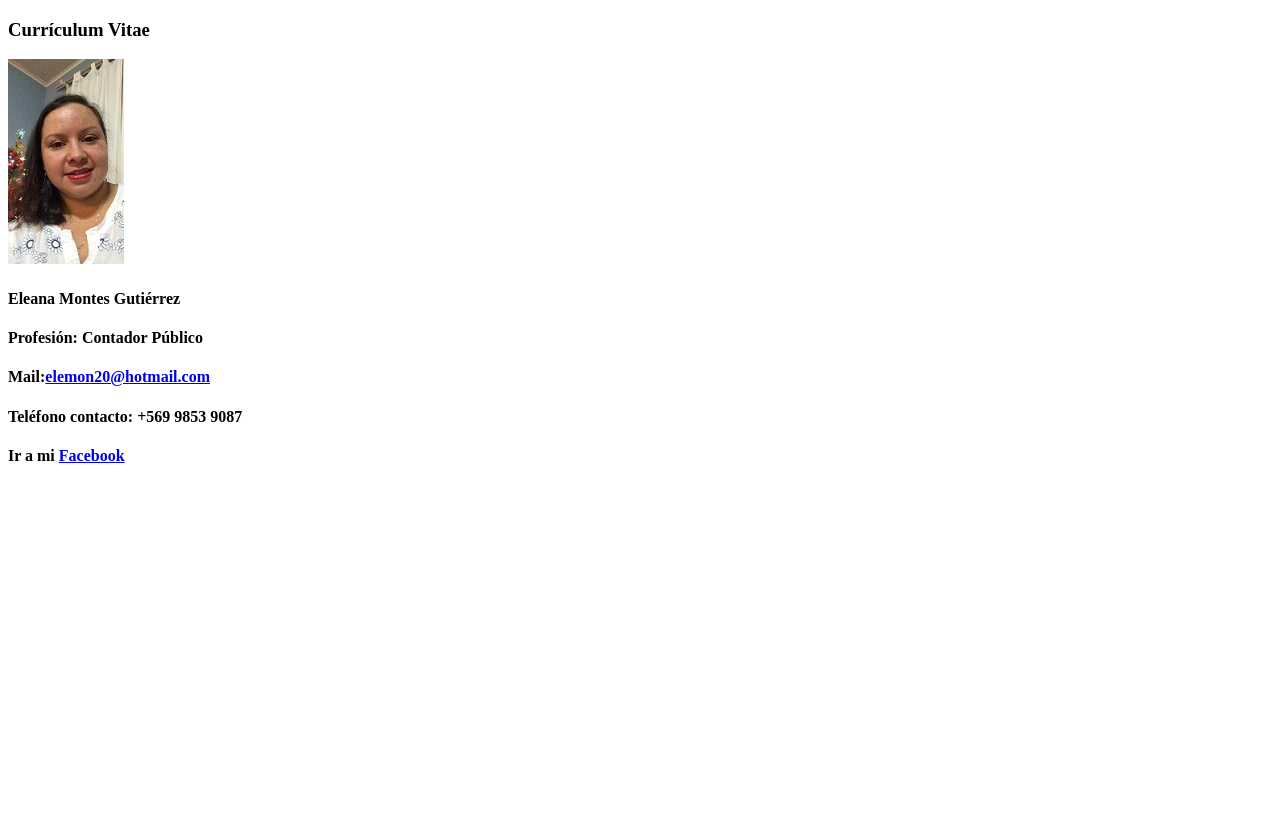
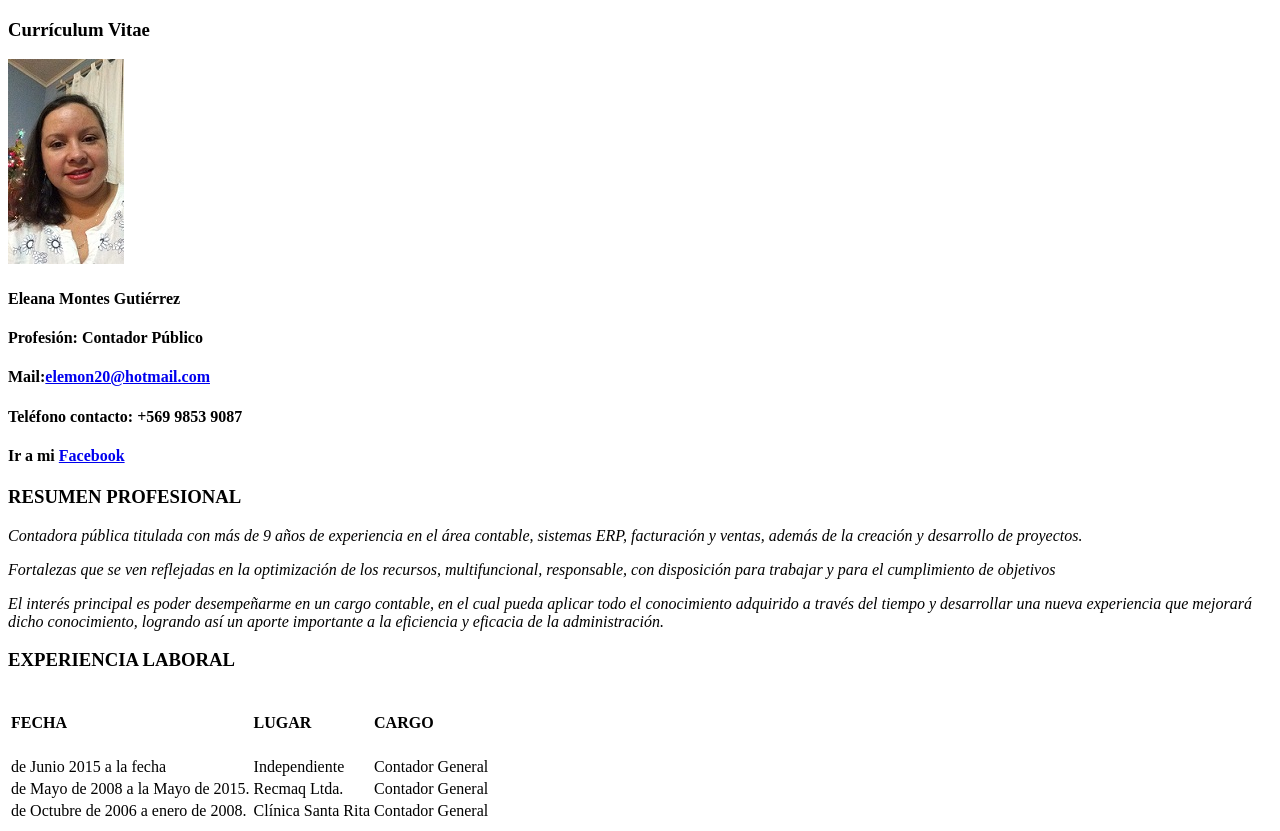
Before and after one commit to elemon20/experiencia2, a plain HTML site: page index.html in a window 1280 px wide. Before the commit the page ends 800 px from the top, so only its background shows below. Drawn offline with Linux system fonts and the light colour scheme.

Commit message:
experiencia-laboral

```diff
--- a/index.html
+++ b/index.html
@@ -1,6 +1,7 @@
 <!DOCTYPE html>
 <html>
 <head>
+	<meta charset="utf-8">
 	<title>CV Eleana</title>
 </head>
 <body>
@@ -13,5 +14,18 @@
 	<h4>Teléfono contacto: +569 9853 9087</h4>
 	<h4>Ir a mi <a href="http://www.facebook.com">Facebook</a></h4>
 
+	<h3>RESUMEN PROFESIONAL</h3>
+
+	<p><i>Contadora pública titulada con más de 9 años de experiencia en el área contable, sistemas ERP, facturación y ventas, además de la creación y desarrollo de proyectos.</i></p>
+
+<p><i>Fortalezas que se ven reflejadas en la optimización  de los recursos, multifuncional, responsable, con disposición para trabajar y para el cumplimiento de objetivos</i></p>
+
+<p><i>El interés principal es poder desempeñarme en un cargo contable, en el cual pueda aplicar todo el conocimiento adquirido a través del tiempo y desarrollar una nueva experiencia que mejorará dicho conocimiento, logrando así un aporte importante a la eficiencia y eficacia de la administración.
+</i></p>
+
+<h3>EXPERIENCIA LABORAL</h3>
+
+<table><tr><td><h4>FECHA</h4></td><td><h4>LUGAR</h4></td><td><h4>CARGO</h4></td></tr><tr><td>de Junio 2015 a la fecha</td><TD>Independiente</TD><td>Contador General</td></tr><tr><td>de Mayo de 2008 a la Mayo de 2015.</td><td>Recmaq Ltda.</td><td>Contador General</td></tr><tr><td>de Octubre de 2006 a enero de 2008.</td><td>Clínica Santa Rita</td><td>Contador General</td></tr></table>
+
 </body>
 </html>
```
